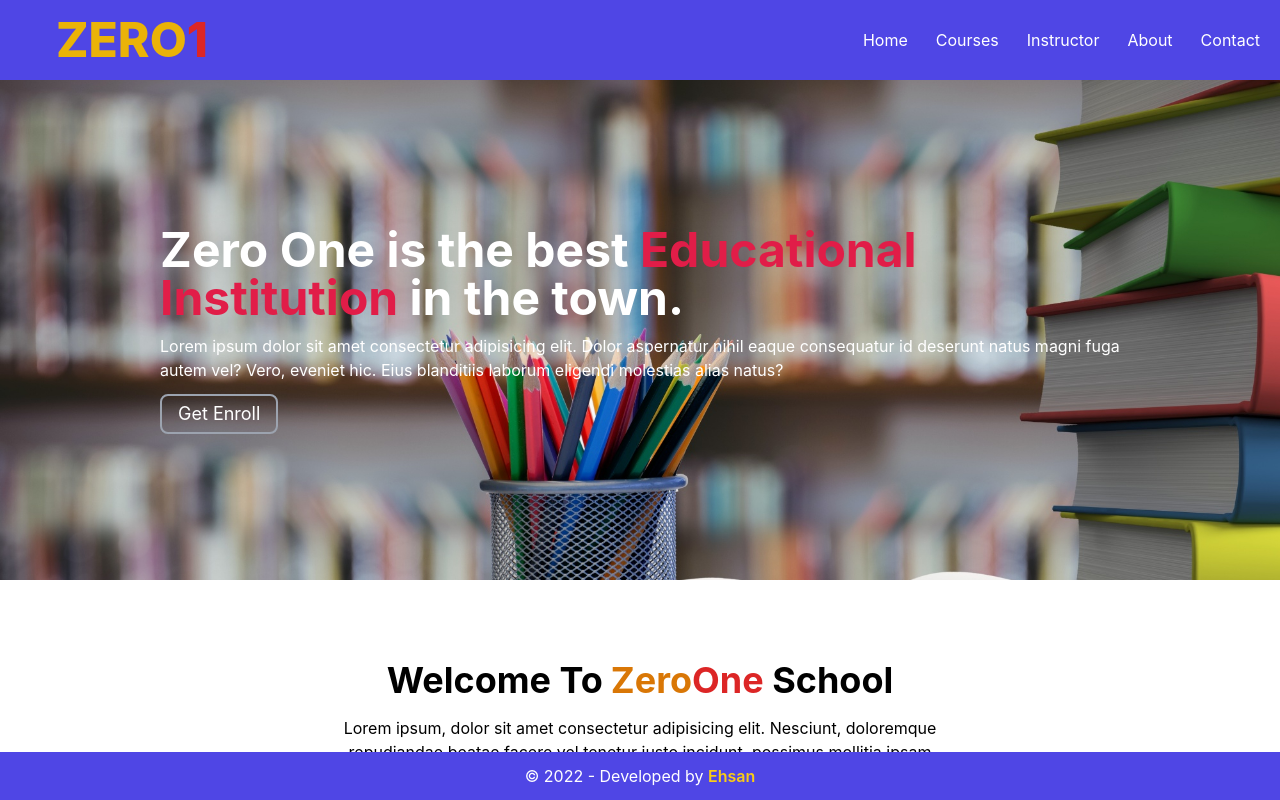
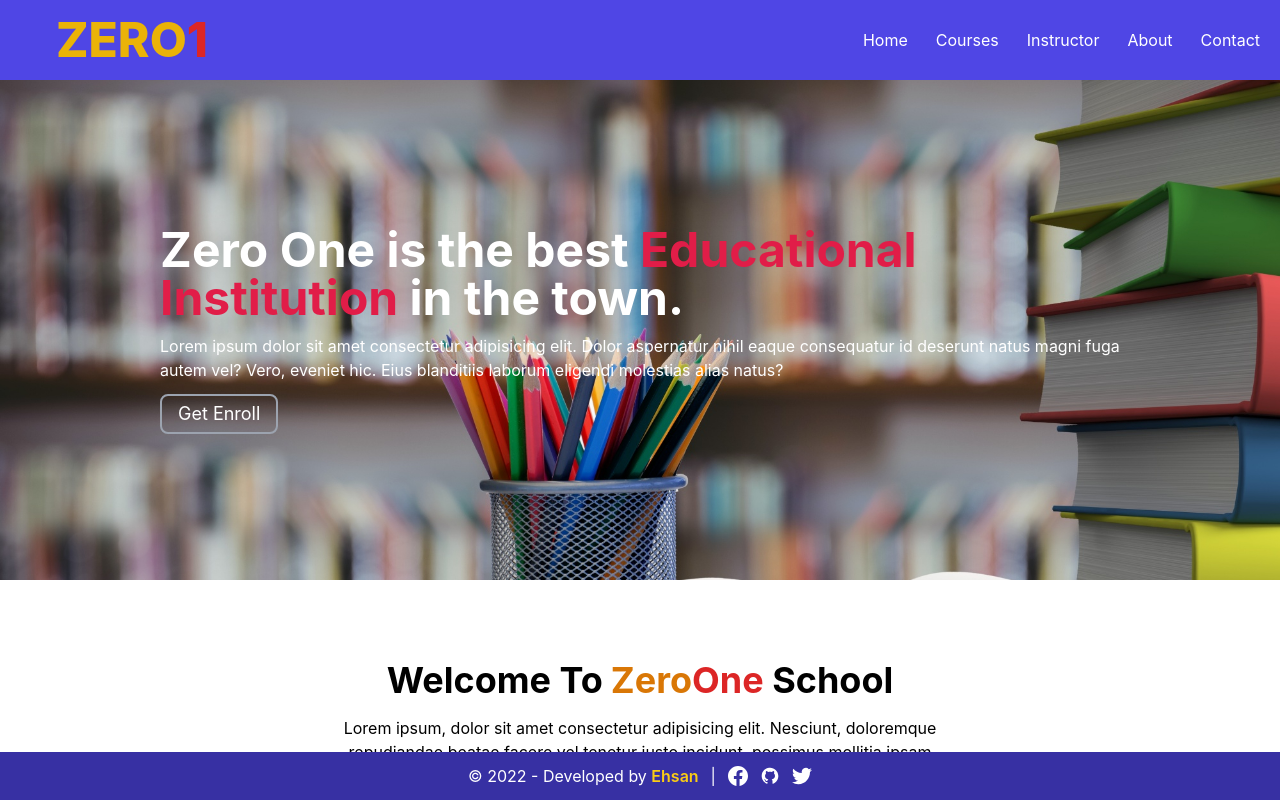
Before and after one commit to EhsanEIK/zero-one-school-website, a React (Create React App) app: page / in a window 1280 px wide. Shown: the top 800 px of the page. Built offline with nearby package versions, Linux system fonts and the light colour scheme; no server answers.

Commit message:
updated footer desgign and added social media icons in footer

```diff
--- a/src/components/Courses/Courses.js
+++ b/src/components/Courses/Courses.js
@@ -69,7 +69,7 @@ const Courses = () => {
                 }
             </div>
             <CartContext.Provider value={[cart, removeCourse, confirmOrder]}>
-                <div className={`bg-sky-500 text-white w-full md:static fixed bottom-12 my-0 p-5 ${cart.length >= 3 ? 'bg-teal-600' : undefined}`}>
+                <div className={`bg-sky-500 text-white w-full md:static fixed bottom-16 my-0 p-5 ${cart.length >= 3 ? 'bg-teal-600' : undefined}`}>
                     <Cart></Cart>
                     <ToastContainer />
                 </div>
--- a/src/components/Footer/Footer.js
+++ b/src/components/Footer/Footer.js
@@ -2,8 +2,26 @@ import React from 'react';
 
 const Footer = () => {
     return (
-        <footer className='bg-indigo-600 text-center text-white w-full fixed bottom-0 px-5 py-3'>
+        <footer className='bg-indigo-800 text-center text-white md:flex justify-center items-center w-full fixed bottom-0 px-5 py-3'>
             <p>&copy; 2022 - Developed by <a className='text-yellow-400 font-semibold' href="https://www.linkedin.com/in/ehsanulislamkhan/" target="_blank" rel="noopener noreferrer">Ehsan</a></p>
+            <p className='md:block hidden mx-3'>|</p>
+            {/* social media icon  */}
+            <div className='flex justify-center gap-3 md:mt-0 mt-2'>
+                {/* facebook */}
+                <a href="https://www.facebook.com/ehsankhanEIK/" target="_blank" rel="noopener noreferrer">
+                    <svg xmlns="http://www.w3.org/2000/svg" fill="currentColor" viewBox="0 0 32 32" class="w-5 h-5 fill-current"><path d="M32 16c0-8.839-7.167-16-16-16-8.839 0-16 7.161-16 16 0 7.984 5.849 14.604 13.5 15.803v-11.177h-4.063v-4.625h4.063v-3.527c0-4.009 2.385-6.223 6.041-6.223 1.751 0 3.584 0.312 3.584 0.312v3.937h-2.021c-1.984 0-2.604 1.235-2.604 2.5v3h4.437l-0.713 4.625h-3.724v11.177c7.645-1.199 13.5-7.819 13.5-15.803z"></path></svg>
+                </a>
+                {/* github */}
+                <a href="https://github.com/EhsanEIK" target="_blank" rel="noopener noreferrer">
+                    <svg xmlns="http://www.w3.org/2000/svg" fill="currentColor" viewBox="0 0 24 24" className="w-5 h-5 fill-current">
+                        <path d="M10.9,2.1c-4.6,0.5-8.3,4.2-8.8,8.7c-0.5,4.7,2.2,8.9,6.3,10.5C8.7,21.4,9,21.2,9,20.8v-1.6c0,0-0.4,0.1-0.9,0.1 c-1.4,0-2-1.2-2.1-1.9c-0.1-0.4-0.3-0.7-0.6-1C5.1,16.3,5,16.3,5,16.2C5,16,5.3,16,5.4,16c0.6,0,1.1,0.7,1.3,1c0.5,0.8,1.1,1,1.4,1 c0.4,0,0.7-0.1,0.9-0.2c0.1-0.7,0.4-1.4,1-1.8c-2.3-0.5-4-1.8-4-4c0-1.1,0.5-2.2,1.2-3C7.1,8.8,7,8.3,7,7.6C7,7.2,7,6.6,7.3,6 c0,0,1.4,0,2.8,1.3C10.6,7.1,11.3,7,12,7s1.4,0.1,2,0.3C15.3,6,16.8,6,16.8,6C17,6.6,17,7.2,17,7.6c0,0.8-0.1,1.2-0.2,1.4 c0.7,0.8,1.2,1.8,1.2,3c0,2.2-1.7,3.5-4,4c0.6,0.5,1,1.4,1,2.3v2.6c0,0.3,0.3,0.6,0.7,0.5c3.7-1.5,6.3-5.1,6.3-9.3 C22,6.1,16.9,1.4,10.9,2.1z"></path>
+                    </svg>
+                </a>
+                {/* twitter */}
+                <a href="https://twitter.com" target="_blank" rel="noopener noreferrer">
+                    <svg viewBox="0 0 24 24" xmlns="http://www.w3.org/2000/svg" className="w-5 h-5 fill-current"><path d="M23.954 4.569a10 10 0 01-2.825.775 4.958 4.958 0 002.163-2.723c-.951.555-2.005.959-3.127 1.184a4.92 4.92 0 00-8.384 4.482C7.691 8.094 4.066 6.13 1.64 3.161a4.822 4.822 0 00-.666 2.475c0 1.71.87 3.213 2.188 4.096a4.904 4.904 0 01-2.228-.616v.061a4.923 4.923 0 003.946 4.827 4.996 4.996 0 01-2.212.085 4.937 4.937 0 004.604 3.417 9.868 9.868 0 01-6.102 2.105c-.39 0-.779-.023-1.17-.067a13.995 13.995 0 007.557 2.209c9.054 0 13.999-7.496 13.999-13.986 0-.209 0-.42-.015-.63a9.936 9.936 0 002.46-2.548l-.047-.02z"></path></svg>
+                </a>
+            </div>
         </footer>
     );
 };
```
Also changed, not shown: package.json (line endings or trailing spaces), 1 other file (tests, documents, lock files or other folders).
